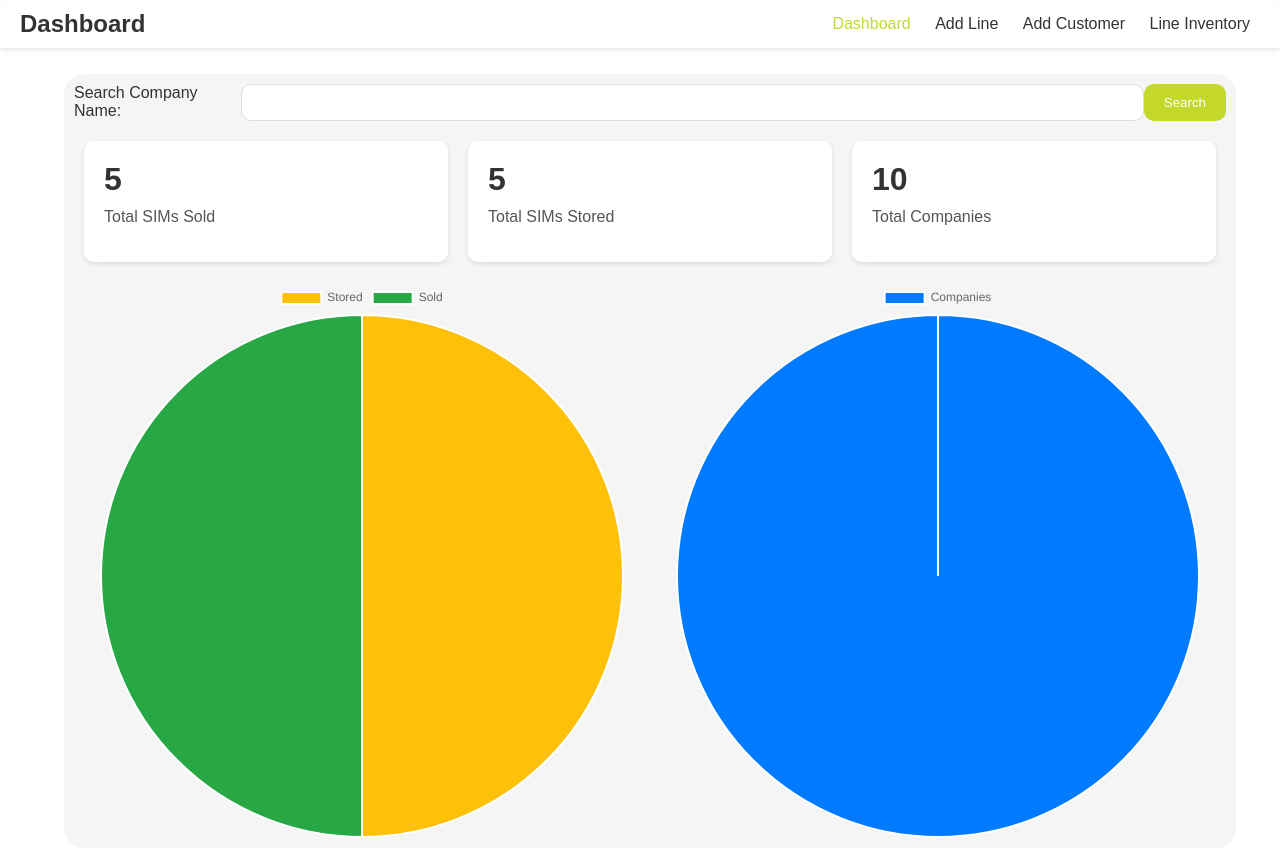
After one commit to Ma7moud-Mansour/Amanco_Lines_System, a PHP site: page /Templates/Dashboard.php in a window 1280 px wide. The commit adds this page. Run offline with PHP 8.4, Linux system fonts and the light colour scheme; data comes from the database, SQL or seed files in the repository.

Commit message:
1. Create Dashboad Page 2. Create Client Profile page

```diff
--- /dev/null
+++ b/Style/Dashboard.css
@@ -0,0 +1,185 @@
+/* قاعدة أساسية للصفحة */
+html, body {
+    height: 100%;
+    display: flex;
+    flex-direction: column;
+    margin: 0;
+}
+
+body {
+    font-family: Arial, sans-serif;
+    background-color: #fff;
+    color: #333;
+}
+
+/* Header Styles */
+header {
+    display: flex;
+    justify-content: space-between;
+    align-items: center;
+    border-radius: 10px 10px 0 0;
+    background-color: #fff;
+    padding: 10px 20px;
+    box-shadow: 0 2px 5px rgba(0, 0, 0, 0.1);
+}
+
+header h1 {
+    font-size: 1.5em;
+    margin: 0;
+}
+
+header nav a {
+    text-decoration: none;
+    color: #333;
+    margin: 0 10px;
+}
+
+header nav .active {
+    color: #c4d82c;
+}
+
+/* Main Content Styles */
+main {
+    margin-top: 20px;
+}
+
+.container {
+    width: 90%;
+    margin: auto;
+    background-color: rgb(245, 245, 245);
+    margin: 2% 5%;
+    padding: 10px;
+    border-radius: 20px;
+}
+
+/* Search Section */
+.search-bar {
+    margin-bottom: 20px;
+}
+
+.search-bar form {
+    display: flex;
+    justify-content: space-between;
+}
+
+.search-bar input {
+    width: 80%;
+    padding: 10px;
+    border: 1px solid #ddd;
+    border-radius: 10px;
+}
+
+.search-bar button {
+    padding: 10px 20px;
+    border: none;
+    background-color: #c4d82c;
+    color: #fff;
+    border-radius: 10px;
+    cursor: pointer;
+}
+
+.search-bar button:hover {
+    background-color: #a8c424;
+}
+
+/* Search Results Section */
+.search-results {
+    margin-bottom: 20px;
+}
+
+.tabs {
+    display: flex;
+    gap: 10px;
+}
+
+.tab-btn {
+    padding: 10px 20px;
+    border: none;
+    background-color: #ddd;
+    cursor: pointer;
+    font-weight: bold;
+    border-radius: 5px;
+    transition: background-color 0.3s;
+}
+
+.tab-btn.active {
+    background-color: #c4d82c;
+}
+
+.tab-content {
+    display: none;
+}
+
+.tab-content.active {
+    display: block;
+    background-color: #fff;
+    padding: 20px;
+    border: 1px solid #ddd;
+    border-radius: 8px;
+    box-shadow: 0 2px 4px rgba(0, 0, 0, 0.1);
+}
+
+table {
+    width: 100%;
+    margin-top: 20px;
+}
+
+thead {
+    background-color: #c4d82c;
+}
+
+th, td {
+    border: 1px solid #ddd;
+    padding: 10px;
+    text-align: left;
+    border-radius: 8px;
+}
+
+th {
+    font-weight: bold;
+}
+
+tbody tr:nth-child(even) {
+    background-color: #f9f9f9;
+}
+
+/* Statistics Section */
+.statistics {
+    display: flex;
+    justify-content: space-between;
+    margin-bottom: 20px;
+}
+
+.stat {
+    background: #fff;
+    padding: 20px;
+    border-radius: 10px;
+    box-shadow: 0 2px 5px rgba(0, 0, 0, 0.1);
+    flex: 1;
+    margin: 0 10px;
+}
+
+.stat h2 {
+    margin: 0;
+    font-size: 2em;
+}
+
+.stat p {
+    margin-top: 10px;
+    color: #555;
+}
+
+/* Charts Section */
+.charts {
+    display: flex;
+    justify-content: space-between;
+}
+
+.chart-container {
+    flex: 1;
+    margin: 0 10px;
+}
+
+canvas {
+    border-radius: 10px;
+}
--- /dev/null
+++ b/Templates/Dashboard.php
@@ -0,0 +1,191 @@
+<?php
+// الاتصال بقاعدة البيانات
+$servername = "localhost";
+$username = "root";
+$password = "";
+$dbname = "amancom_db";
+
+$conn = new mysqli($servername, $username, $password, $dbname);
+
+// التحقق من الاتصال
+if ($conn->connect_error) {
+    die("Connection failed: " . $conn->connect_error);
+}
+
+// استعلامات الإحصائيات
+$sim_count_query = "SELECT COUNT(*) FROM sim_card WHERE Is_Sold = 'sold'";
+$stored_sims_query = "SELECT COUNT(*) FROM sim_card WHERE Is_Sold = 'stored'";
+$company_count_query = "SELECT COUNT(*) FROM client_company";
+
+// تنفيذ الاستعلامات
+$sim_count_result = $conn->query($sim_count_query);
+$stored_sims_result = $conn->query($stored_sims_query);
+$company_count_result = $conn->query($company_count_query);
+
+// الحصول على القيم
+$sim_count = $sim_count_result->fetch_row()[0];
+$stored_sims = $stored_sims_result->fetch_row()[0];
+$company_count = $company_count_result->fetch_row()[0];
+
+// البحث عن اسم الشركة
+$search_query = "";
+$search_results = [];
+if ($_SERVER['REQUEST_METHOD'] === 'POST' && isset($_POST['search_company'])) {
+    $search_name = $_POST['company_name'];
+    $search_query = "SELECT * FROM client_company WHERE Name LIKE '%$search_name%'";
+    $search_result = $conn->query($search_query);
+    if ($search_result->num_rows > 0) {
+        while ($row = $search_result->fetch_assoc()) {
+            $search_results[] = $row;
+        }
+    }
+}
+
+$conn->close();
+?>
+
+<!DOCTYPE html>
+<html lang="en">
+<head>
+<meta charset="UTF-8" />
+<meta name="viewport" content="width=device-width, initial-scale=1.0" />
+<title>Dashboard</title>
+<link rel="stylesheet" href="../Style/Dashboard.css" />
+<script src="https://cdn.jsdelivr.net/npm/chart.js"></script>
+</head>
+<body>
+<header>
+    <h1>Dashboard</h1>
+    <nav>
+        <a href="#" class="active">Dashboard</a>
+        <a href="add_line.php">Add Line</a>
+        <a href="add_customer.php">Add Customer</a>
+        <a href="Line_Manegement.php" >Line Inventory</a>
+    </nav>
+</header>
+
+<div class="container">
+
+    <!-- Search Section -->
+    <div class="search-bar">
+        <form method="POST">
+            <label for="company_name">Search Company Name:</label>
+            <input type="text" id="company_name" name="company_name" required />
+            <button type="submit" name="search_company">Search</button>
+        </form>
+    </div>
+
+    <!-- Search Results Section -->
+    <div class="search-results">
+        <?php if (!empty($search_results)): ?>
+
+            <div class="tab-content active" id="companies">
+                <table>
+                    <thead>
+                        <tr>
+                            <th>ID</th>
+                            <th>Name</th>
+                        </tr>
+                    </thead>
+                    <tbody>
+                        <?php foreach ($search_results as $result): ?>
+                            <tr>
+                                <td><?php echo $result['Code']; ?></td>
+                                <td><a href="Client_Profile.php?id=<?php echo $result['Code']; ?>"><?php echo $result['Name']; ?></a></td>
+                            </tr>
+                        <?php endforeach; ?>
+                    </tbody>
+                </table>
+            </div>
+        <?php elseif ($_SERVER['REQUEST_METHOD'] === 'POST' && isset($_POST['search_company'])): ?>
+            <p>No matching companies found.</p>
+        <?php endif; ?>
+    </div>
+
+    <!-- Statistics Section -->
+    <div class="statistics">
+        <div class="stat">
+            <h2><?php echo $sim_count; ?></h2>
+            <p>Total SIMs Sold</p>
+        </div>
+        <div class="stat">
+            <h2><?php echo $stored_sims; ?></h2>
+            <p>Total SIMs Stored</p>
+        </div>
+        <div class="stat">
+            <h2><?php echo $company_count; ?></h2>
+            <p>Total Companies</p>
+        </div>
+    </div>
+
+    <!-- Charts Section -->
+    <div class="charts">
+        <div class="chart-container">
+            <canvas id="statusPieChart"></canvas>
+        </div>
+        <div class="chart-container">
+            <canvas id="companyPieChart"></canvas>
+        </div>
+    </div>
+
+</div>
+
+<script>
+    // Chart for Status (Sold vs Stored)
+    var ctx1 = document.getElementById('statusPieChart').getContext('2d');
+    var statusChart = new Chart(ctx1, {
+        type: 'pie',
+        data: {
+            labels: ['Stored', 'Sold'],
+            datasets: [ {
+                label: 'SIMs Status',
+                data: [<?php echo $stored_sims; ?>, <?php echo $sim_count; ?>],
+                backgroundColor: ['#FFC107', '#28A745']
+            }]
+        },
+        options: {
+            responsive: true,
+            plugins: {
+                legend: { position: 'top' },
+                tooltip: { enabled: true }
+            }
+        }
+    });
+
+    // Chart for Companies
+    var ctx2 = document.getElementById('companyPieChart').getContext('2d');
+    var companyChart = new Chart(ctx2, {
+        type: 'pie',
+        data: {
+            labels: ['Companies'],
+            datasets: [ {
+                label: 'Number of Companies',
+                data: [<?php echo $company_count; ?>],
+                backgroundColor: ['#007BFF']
+            }]
+        },
+        options: {
+            responsive: true,
+            plugins: {
+                legend: { position: 'top' },
+                tooltip: { enabled: true }
+            }
+        }
+    });
+
+    // Tabs functionality
+    const tabBtns = document.querySelectorAll('.tab-btn');
+    const tabContents = document.querySelectorAll('.tab-content');
+
+    tabBtns.forEach(btn => {
+        btn.addEventListener('click', () => {
+            tabBtns.forEach(b => b.classList.remove('active'));
+            tabContents.forEach(tc => tc.classList.remove('active'));
+            btn.classList.add('active');
+            document.getElementById(btn.dataset.tab).classList.add('active');
+        });
+    });
+</script>
+
+</body>
+</html>
--- a/Templates/Line_Manegement.php
+++ b/Templates/Line_Manegement.php
@@ -62,9 +62,9 @@ if (!$result) {
         <div class="logo">AMANCOM</div>
         <nav>
             <ul>
-                <li><a href="#">Dashboard</a></li>
-                <li><a href="Line_Manegement.php" class="active" >Line Management</a></li>
-                <li><a href="add_customer.php">Customer Management</a></li>
+                <li><a href="Dashboard.php">Dashboard</a></li>
+                <li><a href="Line_Manegement.php" class="active" >Line Inventory</a></li>
+                <li><a href="add_customer.php">Add Customer</a></li>
             </ul>
         </nav>
     </header>
--- a/Templates/add_customer.php
+++ b/Templates/add_customer.php
@@ -99,8 +99,8 @@ $conn->close();
       <header>
         <h1>AMANCOM</h1>
         <nav>
-          <a href="#">Dashboard</a>
-          <a href="#" class="active">Customer Management</a>
+          <a href="Dashboard.php">Dashboard</a>
+          <a href="#" class="active">Add Customer</a>
           <a href="Line_Manegement.php">Line Management</a>
         </nav>
       </header>
--- a/Templates/add_line.php
+++ b/Templates/add_line.php
@@ -92,9 +92,9 @@ $conn->close();
 <header>
     <h1>Add New Line</h1>
     <nav>
-        <a href="#">Home</a>
+        <a href="Dashboard.php">Dashboard</a>
         <a href="#" class="active">Add Line</a>
-        <a href="#">View Inventory</a>
+        <a href="Line_Manegement.php">Lines Inventory</a>
     </nav>
 </header>
 <div class="container">
```
Also changed, not shown: Templates/Client_Profile.php (+14 -14 lines).
